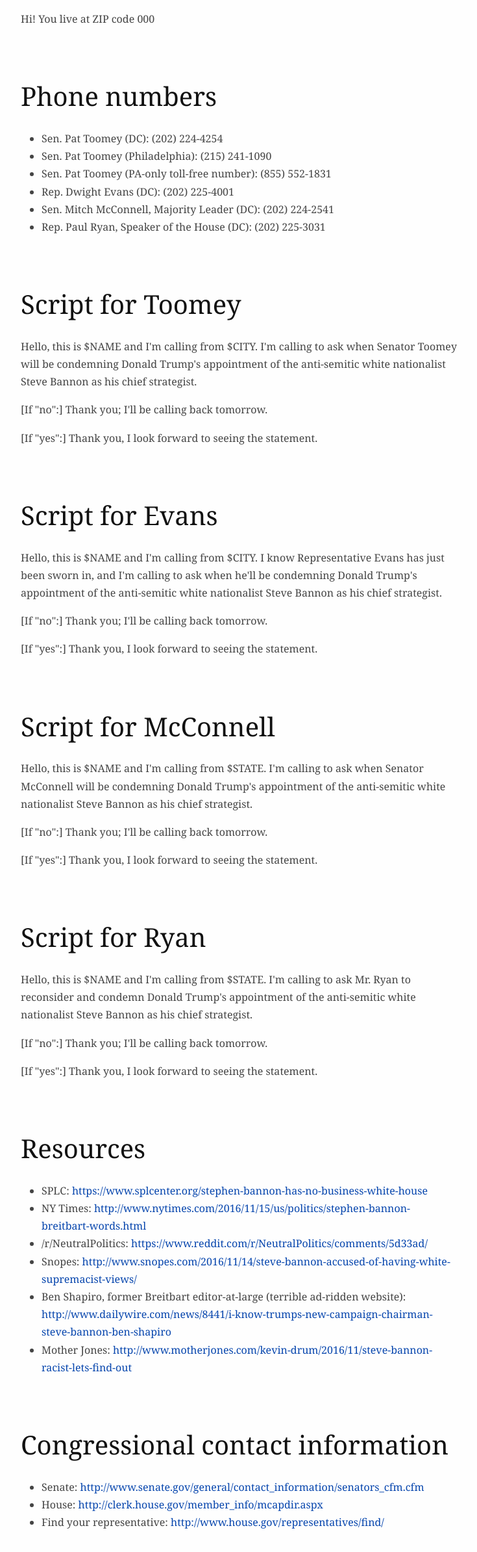
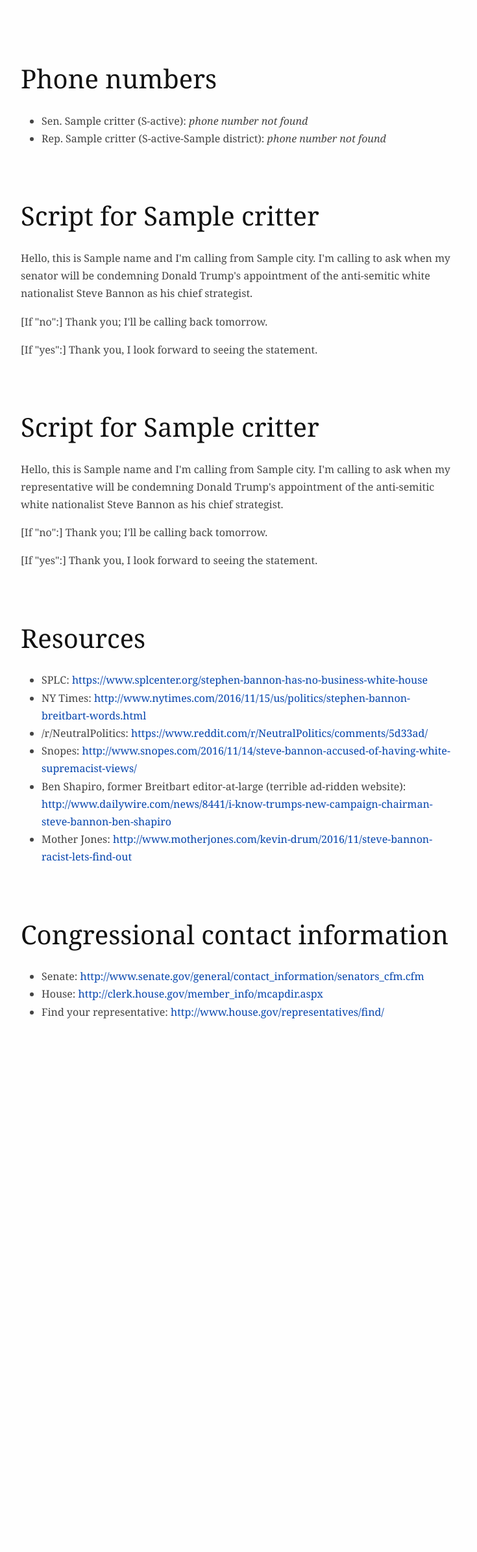
Before and after one commit to durka/ban-bannon, a Django app: template website/call/templates/call/scripts.html in a window 1280 px wide. Shown: the whole page at 65% size, without its empty margins (272-1007 px from the left). After the commit the page ends 1567 px from the top, so only its background shows below. Run offline with Django 3.2, Linux system fonts and the light colour scheme; the template is opened without the code that fills it: most values are stand-ins (such as "Sample title", 1, 10 or a date in 2020).

Commit message:
add support $NAME

```diff
--- a/website/call/templates/call/scripts.html
+++ b/website/call/templates/call/scripts.html
@@ -15,32 +15,30 @@
         <![endif]-->
     </head>
     <body>
-    Hi! You live at ZIP code {{ zip }}
         <h1 id="phone-numbers">Phone numbers</h1>
         <ul>
-<li>Sen. Pat Toomey (DC): (202) 224-4254</li>
-<li>Sen. Pat Toomey (Philadelphia): (215) 241-1090</li>
-<li>Sen. Pat Toomey (PA-only toll-free number): (855) 552-1831</li>
-<li>Rep. Dwight Evans (DC): (202) 225-4001</li>
-<li>Sen. Mitch McConnell, Majority Leader (DC): (202) 224-2541</li>
-<li>Rep. Paul Ryan, Speaker of the House (DC): (202) 225-3031</li>
+            {% for critter in senators %}
+                <li> Sen. {{critter.name}} ({{critter.party|slice:":1"}}-{{critter.state}}): <i>phone number not found</i></li>
+            {% endfor %}
+            {% for critter in representatives %}
+                <li> Rep. {{critter.name}} ({{critter.party|slice:":1"}}-{{critter.state}}-{{critter.district}}): <i>phone number not found</i></li>
+            {% endfor %}
         </ul>
-<h1 id="script-for-toomey">Script for Toomey</h1>
-<p>Hello, this is $NAME and I'm calling from $CITY. I'm calling to ask when Senator Toomey will be condemning Donald Trump's appointment of the anti-semitic white nationalist Steve Bannon as his chief strategist.</p>
+
+        {% for critter in senators %}
+            <h1 id="script-for-{{critter.name|slugify}}">Script for {{critter.name}}</h1>
+            <p>Hello, this is {{name}} and I'm calling from {{city}}. I'm calling to ask when my senator will be condemning Donald Trump's appointment of the anti-semitic white nationalist Steve Bannon as his chief strategist.</p>
             <p>[If &quot;no&quot;:] Thank you; I'll be calling back tomorrow.</p>
             <p>[If &quot;yes&quot;:] Thank you, I look forward to seeing the statement.</p>
-<h1 id="script-for-evans">Script for Evans</h1>
-<p>Hello, this is $NAME and I'm calling from $CITY. I know Representative Evans has just been sworn in, and I'm calling to ask when he'll be condemning Donald Trump's appointment of the anti-semitic white nationalist Steve Bannon as his chief strategist.</p>
+        {% endfor %}
+
+        {% for critter in representatives %}
+            <h1 id="script-for-{{critter.name|slugify}}">Script for {{critter.name}}</h1>
+            <p>Hello, this is {{name}} and I'm calling from {{city}}. I'm calling to ask when my representative will be condemning Donald Trump's appointment of the anti-semitic white nationalist Steve Bannon as his chief strategist.</p>
             <p>[If &quot;no&quot;:] Thank you; I'll be calling back tomorrow.</p>
             <p>[If &quot;yes&quot;:] Thank you, I look forward to seeing the statement.</p>
-<h1 id="script-for-mcconnell">Script for McConnell</h1>
-<p>Hello, this is $NAME and I'm calling from $STATE. I'm calling to ask when Senator McConnell will be condemning Donald Trump's appointment of the anti-semitic white nationalist Steve Bannon as his chief strategist.</p>
-<p>[If &quot;no&quot;:] Thank you; I'll be calling back tomorrow.</p>
-<p>[If &quot;yes&quot;:] Thank you, I look forward to seeing the statement.</p>
-<h1 id="script-for-ryan">Script for Ryan</h1>
-<p>Hello, this is $NAME and I'm calling from $STATE. I'm calling to ask Mr. Ryan to reconsider and condemn Donald Trump's appointment of the anti-semitic white nationalist Steve Bannon as his chief strategist.</p>
-<p>[If &quot;no&quot;:] Thank you; I'll be calling back tomorrow.</p>
-<p>[If &quot;yes&quot;:] Thank you, I look forward to seeing the statement.</p>
+        {% endfor %}
+
         <h1 id="resources">Resources</h1>
         <ul>
             <li>SPLC: <a href="https://www.splcenter.org/stephen-bannon-has-no-business-white-house" class="uri">https://www.splcenter.org/stephen-bannon-has-no-business-white-house</a></li>
--- a/website/call/views.py
+++ b/website/call/views.py
@@ -6,5 +6,9 @@ def index(request):
     return render(request, 'call/index.html', context)
 
 def scripts(request):
-    context = {'zip': request.POST['zip']}
+    zipcode = request.POST['zip']
+    context = {'name': request.POST.get('name', '$NAME'),
+               'city': '$CITY',
+               'state': '$STATE',
+               'representatives': scrape.get_representatives(zipcode)}
     return render(request, 'call/scripts.html', context)
```
Lines whose indentation alone changed are shown as unchanged.
